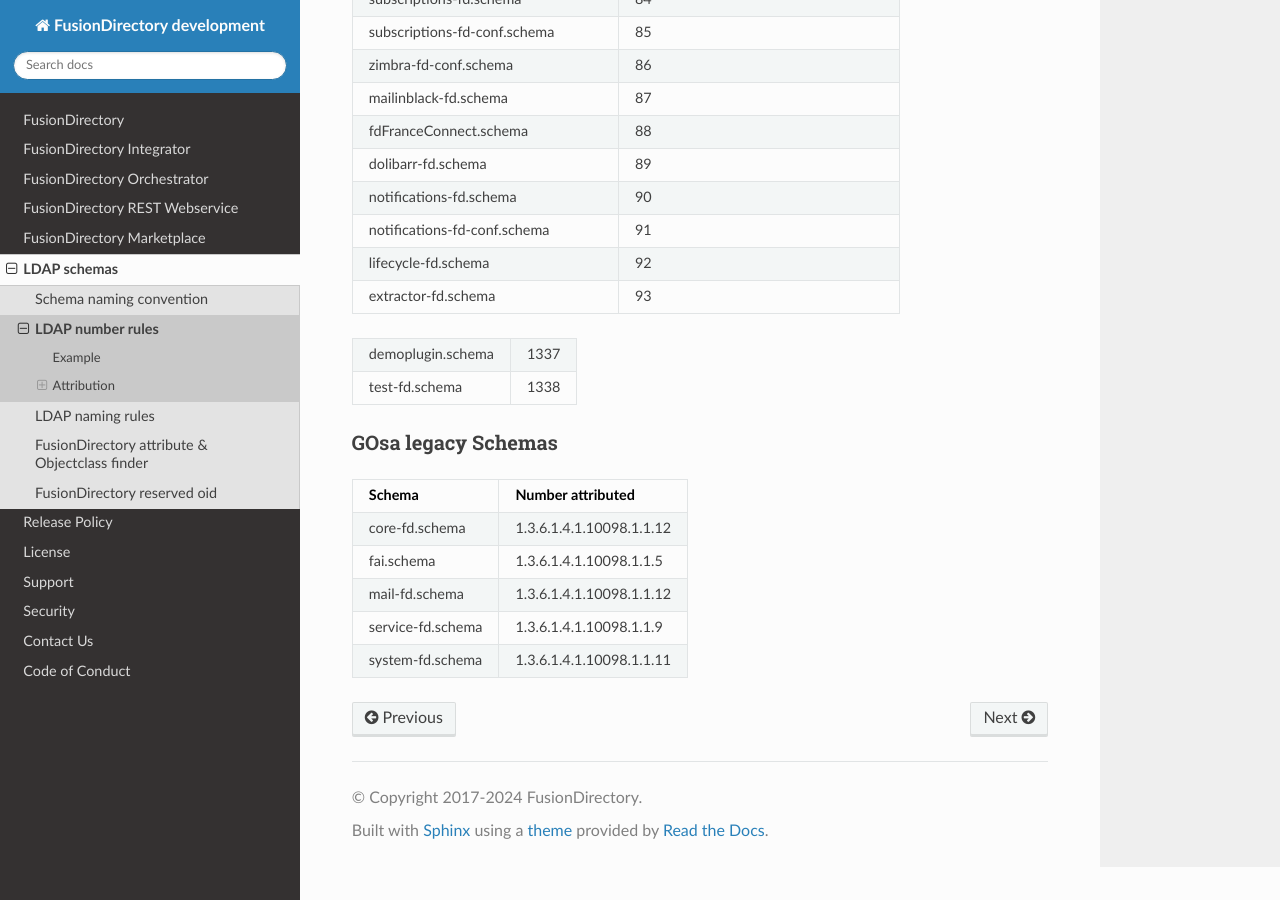
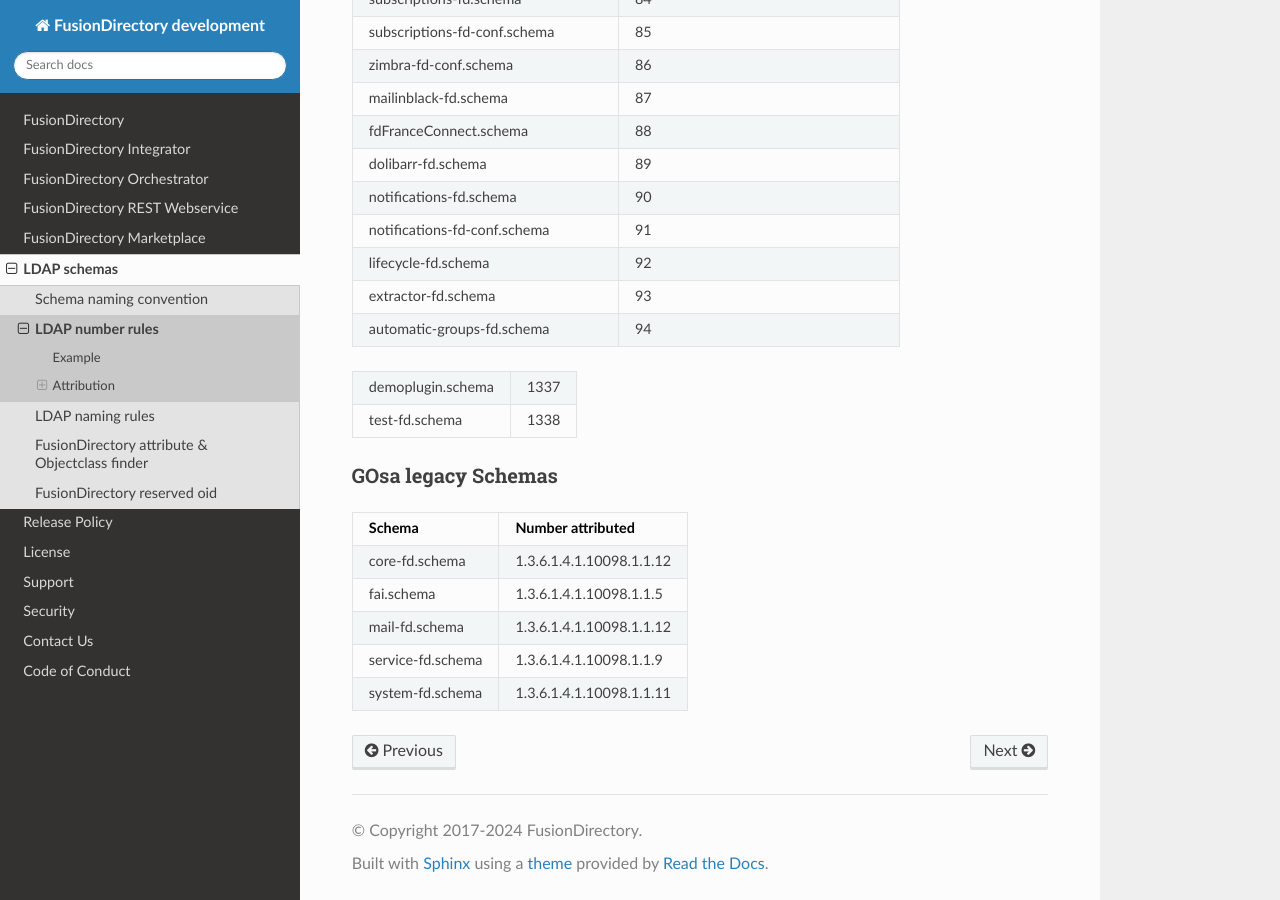
Before and after one commit to fusiondirectory/fusiondirectory-dev-manual, a Sphinx documentation site: the page built from source/ldap/numberrules.rst, in a window 1280 px wide and 900 px high, scrolled down 3652 px. Built offline with Sphinx 7.4.7 and the Read the Docs theme 3.1.0, drawn with Linux system fonts in a browser that asks for light colours.

Commit message:
:sparkles: feat(ldap) - add automatic-groups-fd.schema to number rules

```diff
--- a/source/ldap/numberrules.rst
+++ b/source/ldap/numberrules.rst
@@ -128,6 +128,7 @@
 notifications-fd-conf.schema          91
 lifecycle-fd.schema                   92
 extractor-fd.schema                   93
+automatic-groups-fd.schema            94
 ===================================== =====================
 
 ===================================== =====================
```
